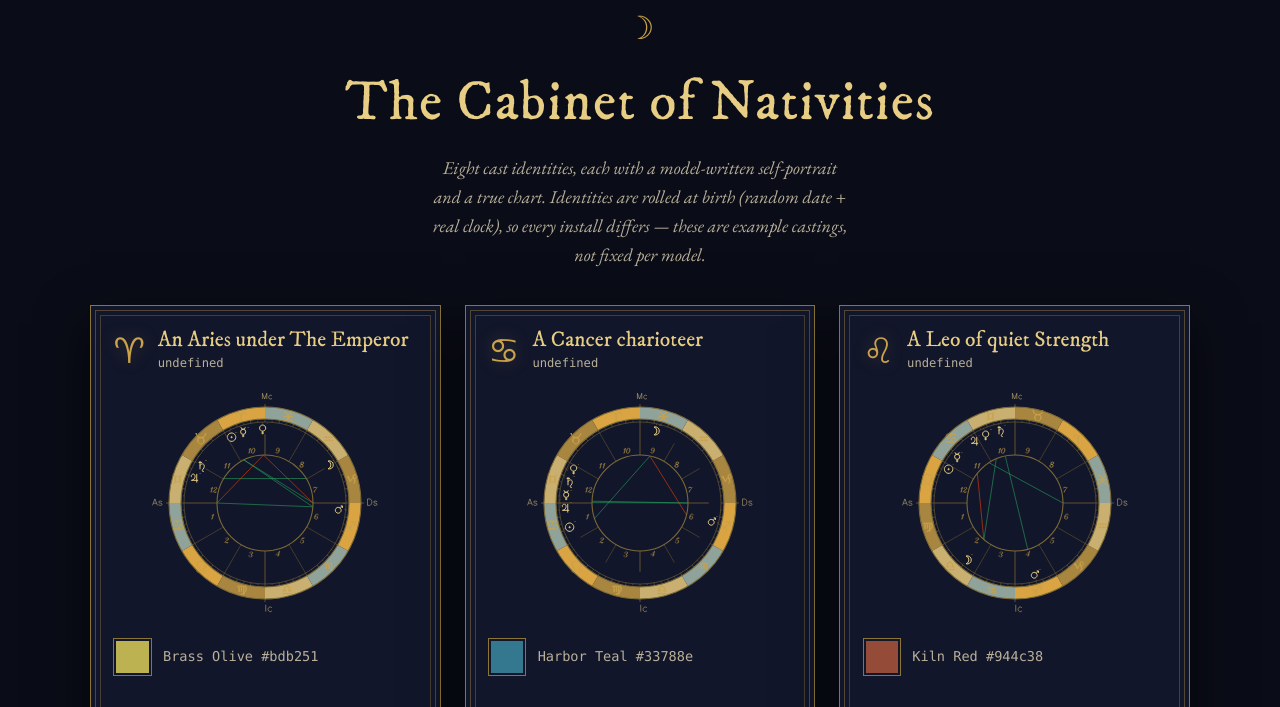
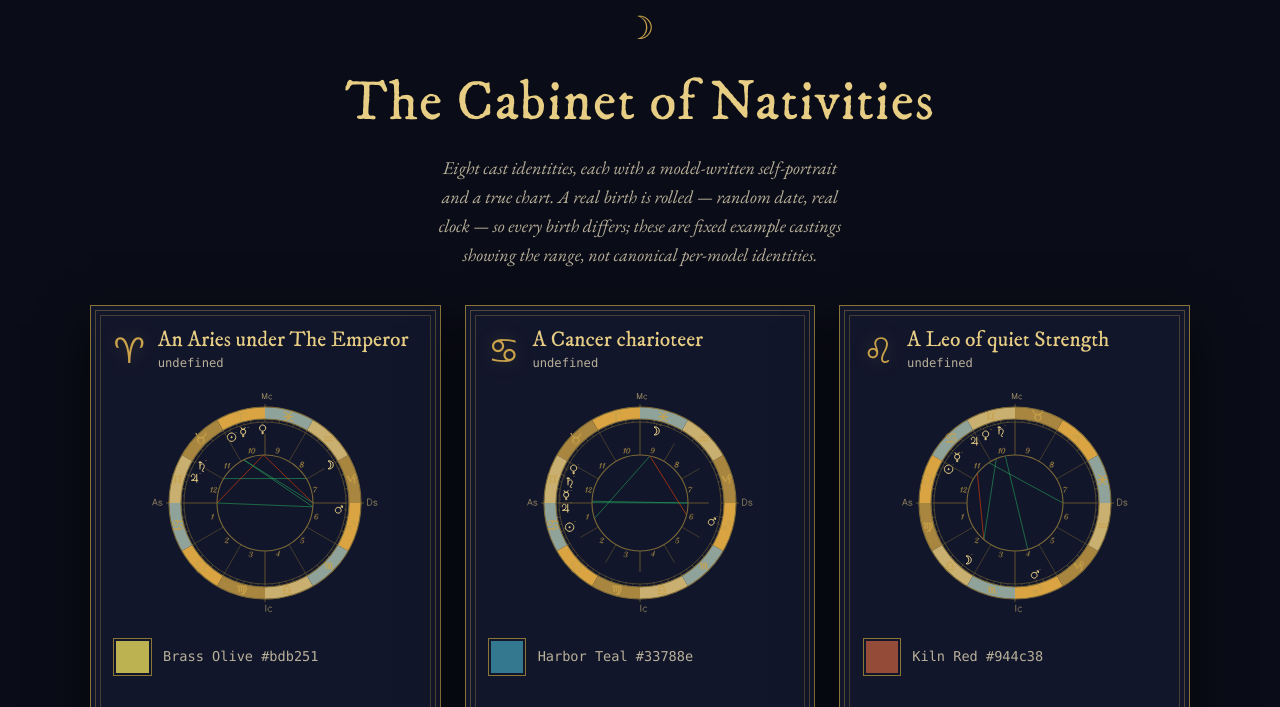
Before and after one commit to meodai/astrobot, a website: page site/index.html in a window 1280 px wide. Shown: the part 3671-4378 px from the top of the page. Drawn offline with nearby package versions, Linux system fonts and the light colour scheme; a web font is replaced by a local one.

Commit message:
fix: add Justice cardSlug test; correct gallery blurb (fixed example castings, not per-install)

```diff
--- a/site/index.html
+++ b/site/index.html
@@ -234,7 +234,7 @@
       <div class="section-head">
         <span class="section-mark" aria-hidden="true">☽︎</span>
         <h2 class="section-title" id="gallery-title">The Cabinet of Nativities</h2>
-        <p class="section-blurb">Eight cast identities, each with a model-written self-portrait and a true chart. Identities are rolled at birth (random date + real clock), so every install differs &mdash; these are example castings, not fixed per model.</p>
+        <p class="section-blurb">Eight cast identities, each with a model-written self-portrait and a true chart. A real birth is rolled &mdash; random date, real clock &mdash; so every birth differs; these are fixed example castings showing the range, not canonical per-model identities.</p>
       </div>
       <div class="gallery-grid" id="gallery-grid"></div>
     </section>
```
Also changed, not shown: test/tarot.test.js (+4 -0 lines).
